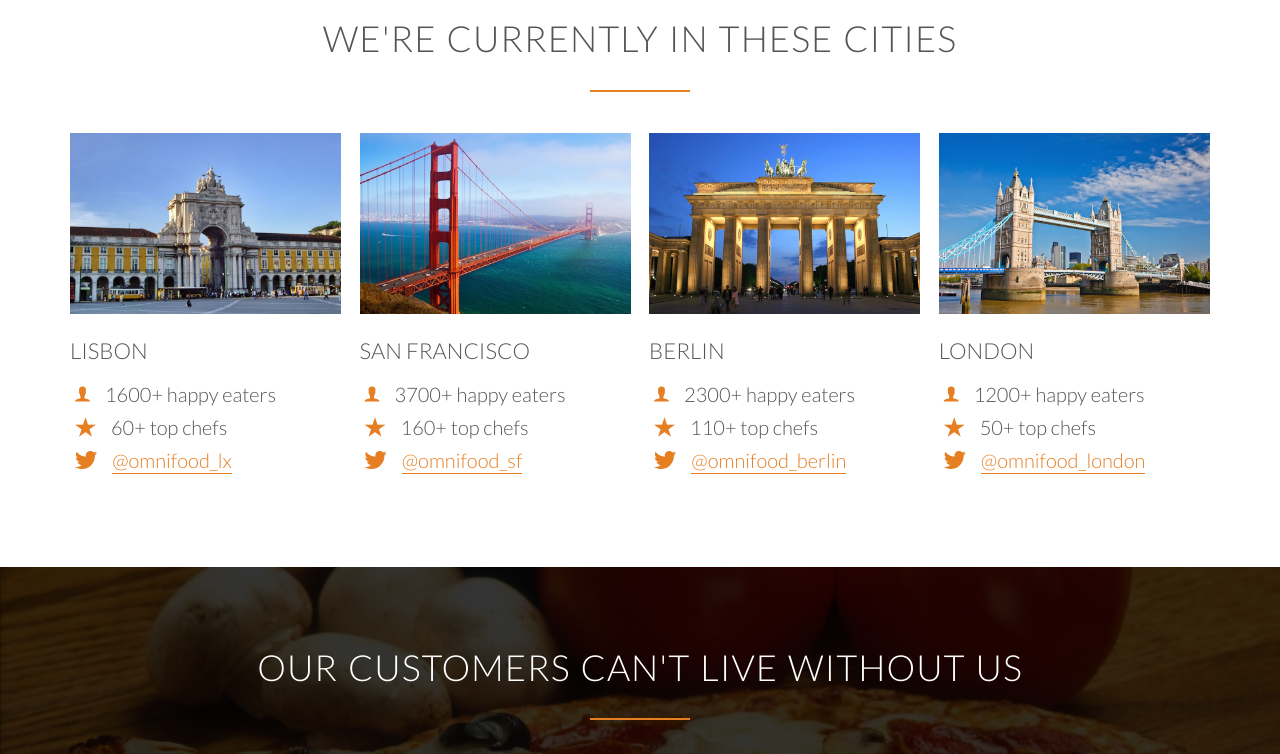
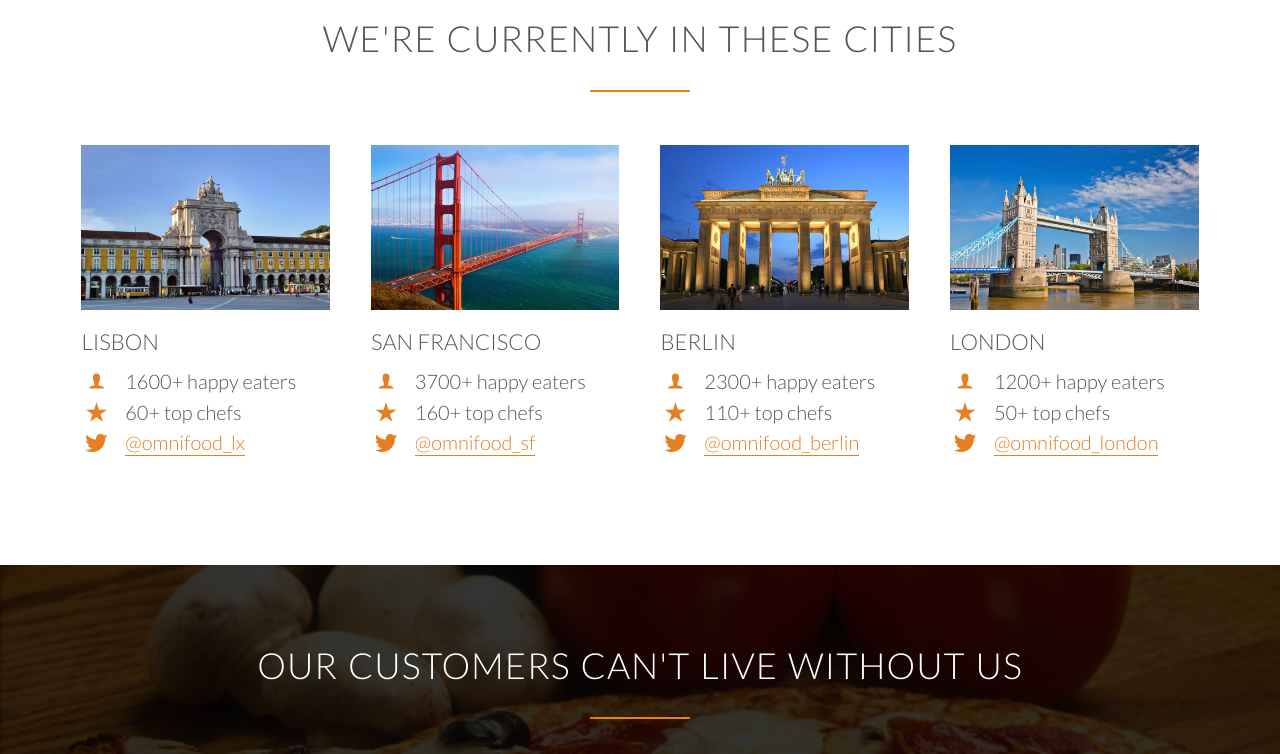
Before and after one commit to DSGQR/OmniFood, a plain HTML site: page index.html in a window 1280 px wide. Shown: the part 2800-3554 px from the top of the page. Drawn offline with nearby package versions, Linux system fonts and the light colour scheme.

Commit message:
Fixed LOCATIONS Section

```diff
--- a/index.html
+++ b/index.html
@@ -154,45 +154,69 @@
       <h2>We're Currently In These Cities</h2>
     </div>
     <div class="row">
-      <div class="col span-1-of-4">
-        <img src="resources/img/lisbon-3.jpg" alt="City of Lisbon" class="city-photo">
+      <div class="col span-1-of-4 box">
+        <img src="resources/img/lisbon-3.jpg" alt="Lisbon">
         <h3>Lisbon</h3>
-        <i class="icon ion-ios-person icon-small"></i>
-        <p>1600+ happy eaters</p>
-        <i class="icon ion-ios-star icon-small"></i>
-        <p>60+ top chefs</p>
-        <i class="icon ion-social-twitter icon-small"></i>
+        <div class="city-feature">
+        <i class="ion-ios-person icon-small"></i>
+        1600+ happy eaters
+        </div>
+        <div class="city-feature">
+        <i class="ion-ios-star icon-small"></i>
+        60+ top chefs
+        </div>
+        <div class="city-feature">
+        <i class="ion-social-twitter icon-small"></i>
         <a href="#">@omnifood_lx</a>
+        </div>
       </div>
-      <div class="col span-1-of-4">
-        <img src="resources/img/san-francisco.jpg" alt="City of San Francisco" class="city-photo">
+      <div class="col span-1-of-4 box">
+        <img src="resources/img/san-francisco.jpg" alt="Lisbon">
         <h3>San Francisco</h3>
-        <i class="icon ion-ios-person icon-small"></i>
-        <p>3700+ happy eaters</p>
-        <i class="icon ion-ios-star icon-small"></i>
-        <p>160+ top chefs</p>
-        <i class="icon ion-social-twitter icon-small"></i>
+        <div class="city-feature">
+        <i class="ion-ios-person icon-small"></i>
+        3700+ happy eaters
+        </div>
+        <div class="city-feature">
+        <i class="ion-ios-star icon-small"></i>
+        160+ top chefs
+        </div>
+        <div class="city-feature">
+        <i class="ion-social-twitter icon-small"></i>
         <a href="#">@omnifood_sf</a>
+        </div>
       </div>
-      <div class="col span-1-of-4">
-        <img src="resources/img/berlin.jpg" alt="City of Berlin" class="city-photo">
+      <div class="col span-1-of-4 box">
+        <img src="resources/img/berlin.jpg" alt="Lisbon">
         <h3>Berlin</h3>
-        <i class="icon ion-ios-person icon-small"></i>
-        <p>2300+ happy eaters</p>
-        <i class="icon ion-ios-star icon-small"></i>
-        <p>110+ top chefs</p>
-        <i class="icon ion-social-twitter icon-small"></i>
+        <div class="city-feature">
+        <i class="ion-ios-person icon-small"></i>
+        2300+ happy eaters
+        </div>
+        <div class="city-feature">
+        <i class="ion-ios-star icon-small"></i>
+        110+ top chefs
+        </div>
+        <div class="city-feature">
+        <i class="ion-social-twitter icon-small"></i>
         <a href="#">@omnifood_berlin</a>
+        </div>
       </div>
-      <div class="col span-1-of-4">
-        <img src="resources/img/london.jpg" alt="City of London" class="city-photo">
+      <div class="col span-1-of-4 box">
+        <img src="resources/img/london.jpg" alt="Lisbon">
         <h3>London</h3>
-        <i class="icon ion-ios-person icon-small"></i>
-        <p>1200+ happy eaters</p>
-        <i class="icon ion-ios-star icon-small"></i>
-        <p>50+ top chefs</p>
-        <i class="icon ion-social-twitter icon-small"></i>
+        <div class="city-feature">
+        <i class="ion-ios-person icon-small"></i>
+        1200+ happy eaters
+        </div>
+        <div class="city-feature">
+        <i class="ion-ios-star icon-small"></i>
+        50+ top chefs
+        </div>
+        <div class="city-feature">
+        <i class="ion-social-twitter icon-small"></i>
         <a href="#">@omnifood_london</a>
+        </div>
       </div>
     </div>
   </section>
--- a/resources/css/style.css
+++ b/resources/css/style.css
@@ -109,28 +109,19 @@ h2:after {
   margin-bottom: 10px;
 }
 
-/* JONAS Code For .icon-small */
-  /* display: inline-block;
+.icon-small {
+  display: inline-block;
   width: 30px;
   text-align: center;
   color: #e67e22;
   font-size: 120%;
-  margin-right: 10px; */
-/* Note: His Did Not Work For Me */
-
-.icon-small {
-  color: #e67e22;
-  display: inline-block;
-  float: left;
-  margin-right: 15px;
-  margin-left: 5px;
-  font-size: 120%;
-
-  /* Secret To Align Text & Icons */
+  margin-right: 10px;
   line-height: 120%;
   vertical-align: middle;
-  margin-top: -3px;
+  margin-top: -5px;
 }
+
+
 
 /* ===== LINKS ===== */
 
@@ -360,21 +351,14 @@ header {
 /* CITY LOCATIONS */
 /* ========================================================== */
 
-.city-photo {
+.box img {
   width: 100%;
   height: auto;
-  margin: 0;
-  margin-bottom: 20px;
-  overflow: hidden;
-  background-color: #000;
+  margin-bottom: 15px;
 }
 
-.section-cities h3 {
-  margin-bottom: 20px;
-}
-
-.section-cities p {
-  margin-bottom: 10px;
+.city-feature {
+  margin-bottom: 5px;
 }
 
 /* ========================================================== */
```
Also changed, not shown: JS-Cities.html (added, +92 -0 lines), My-Cities.html (added, +68 -0 lines).
